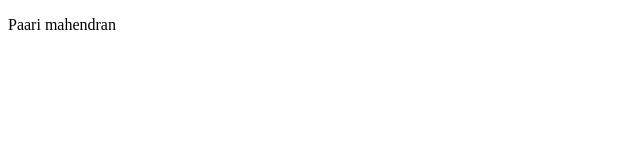
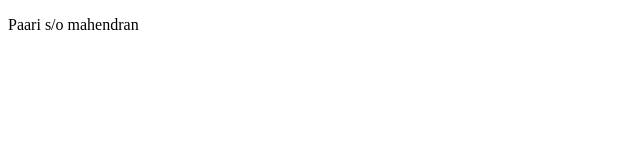
Before and after one commit to PaariM/netflix, a plain HTML site: page index.html in a window 1280 px wide. Shown: the full height of the page, 0-640 px from the left. Drawn offline with Linux system fonts and the light colour scheme.

Commit message:
fix : changed relation

```diff
--- a/index.html
+++ b/index.html
@@ -6,7 +6,7 @@
     <title>Document</title>
 </head>
 <body>
-    <p>Paari mahendran</p>
+    <p>Paari s/o mahendran</p>
 
 </body>
 </html>
```
